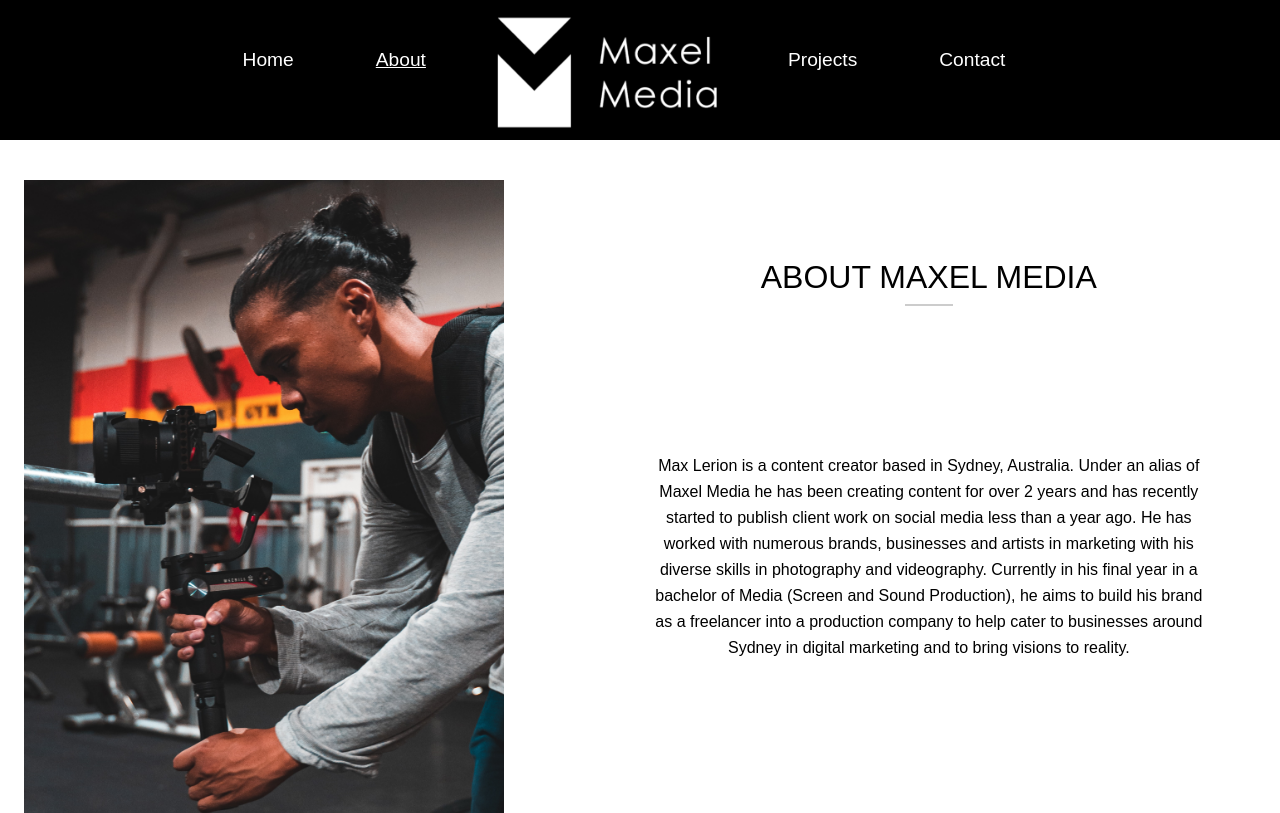
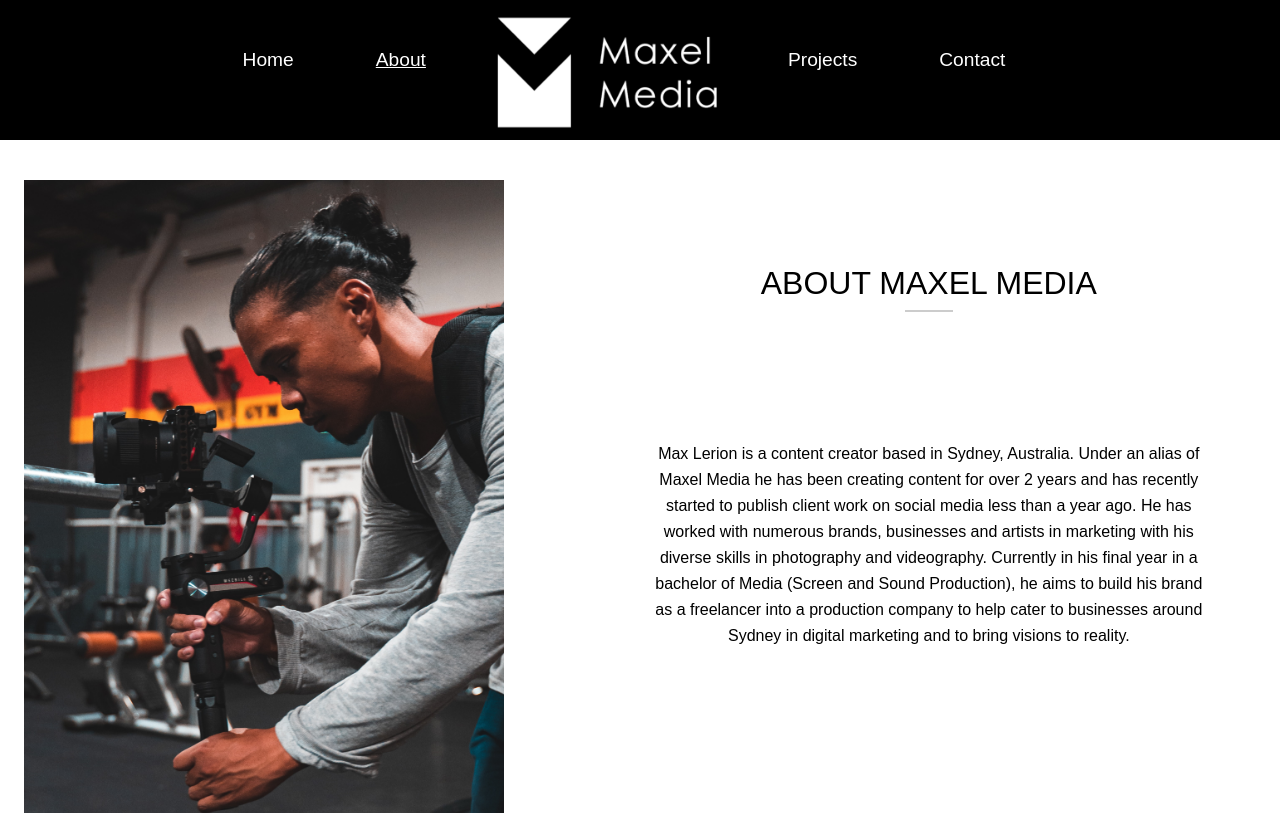
Before and after one commit to marcCodez/Maxel-Media-Digital-Portdolio-Website, a React (Create React App) app: page /about in a window 1280 px wide. Shown: the top 813 px of the page. Built offline with nearby package versions, Linux system fonts and the light colour scheme.

Commit message:
margin fix trial

```diff
--- a/src/App.scss
+++ b/src/App.scss
@@ -134,7 +134,7 @@ video {
 		grid-area: heading;
 		align-self: center;
 		justify-self: center;
-		margin-bottom: 3rem;
+		margin-bottom: 1.5rem;
 	}
 
 	.underline {
```
